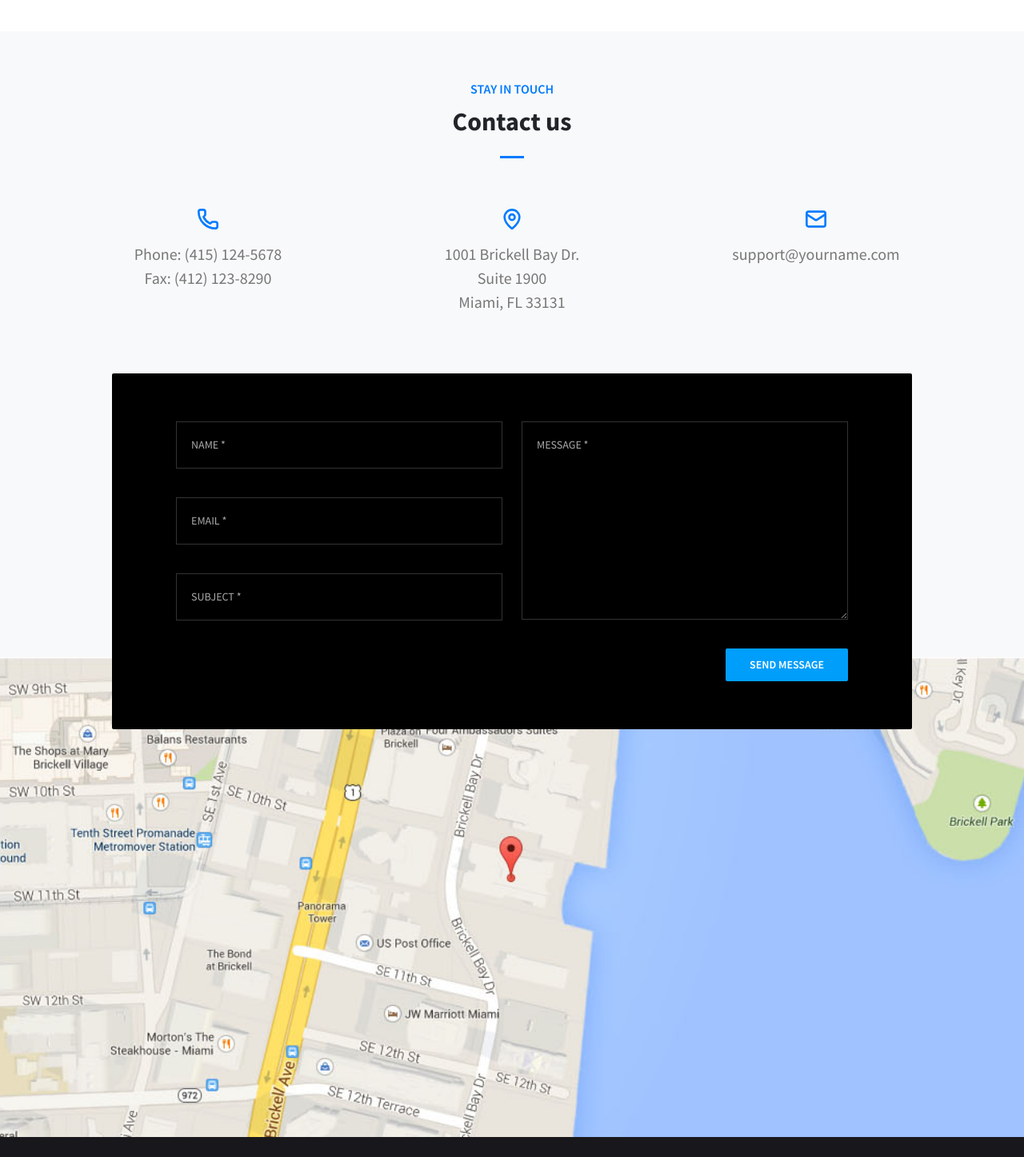
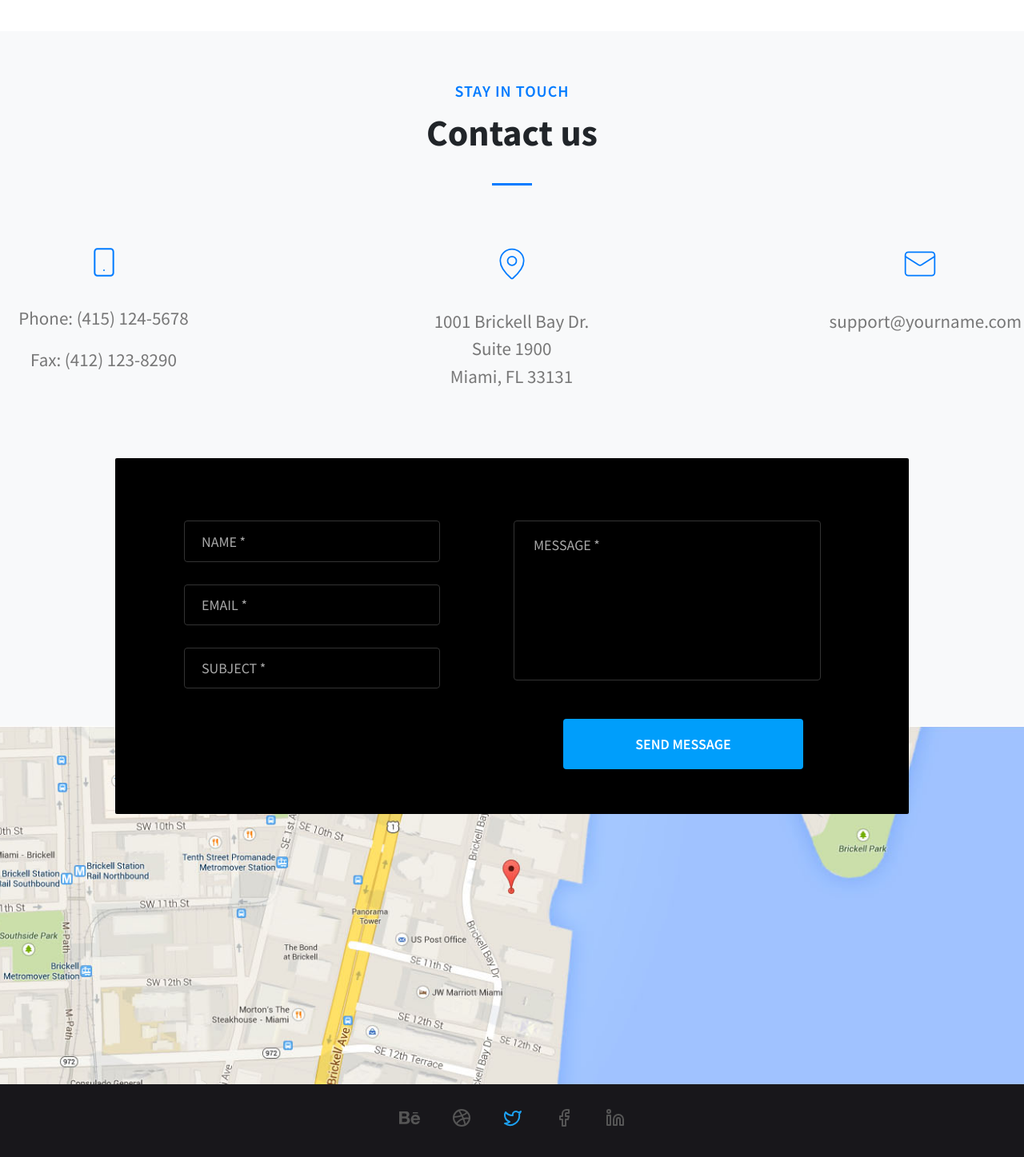
Before and after one commit to bliosha/5maket, a React (Vite) app: page / in a window 1280 px wide. Shown: the part 4580-6027 px from the top of the page at 80% size. Built offline with nearby package versions, Linux system fonts and the light colour scheme.

Commit message:
end pixel perfect

```diff
--- a/src/components/ContactUs.jsx
+++ b/src/components/ContactUs.jsx
@@ -5,7 +5,7 @@
 const ContactUs = () => {
     return (
         <section className="contact-section">
-            <Container>
+            <Container className="main">
                 <Row className="text-center mb-5">
                     <Col>
                         <p className="section-subtitle">STAY IN TOUCH</p>
@@ -15,19 +15,19 @@
                 </Row>
                 <Row className="contact-info text-center">
                     <Col md={4} className="mb-4">
-                        <svg xmlns="http://www.w3.org/2000/svg" width="28" height="28" viewBox="0 0 24 24" fill="none"
-                             stroke="currentColor" stroke-width="2.25" stroke-linecap="round" stroke-linejoin="round"
-                             className="lucide lucide-phone-icon lucide-phone">
-                            <path
-                                d="M13.832 16.568a1 1 0 0 0 1.213-.303l.355-.465A2 2 0 0 1 17 15h3a2 2 0 0 1 2 2v3a2 2 0 0 1-2 2A18 18 0 0 1 2 4a2 2 0 0 1 2-2h3a2 2 0 0 1 2 2v3a2 2 0 0 1-.8 1.6l-.468.351a1 1 0 0 0-.292 1.233 14 14 0 0 0 6.392 6.384"/>
+                        <svg xmlns="http://www.w3.org/2000/svg" width="40" height="40" viewBox="0 0 24 24" fill="none"
+                             stroke="currentColor" stroke-width="1.2" stroke-linecap="round" stroke-linejoin="round"
+                             className="lucide lucide-smartphone-icon lucide-smartphone">
+                            <rect width="14" height="20" x="5" y="2" rx="2" ry="2"/>
+                            <path d="M12 18h.01"/>
                         </svg>
                         <p>Phone: (415) 124-5678</p>
                         <p>Fax: (412) 123-8290</p>
                     </Col>
                     <Col md={4} className="mb-4">
-                        <svg xmlns="http://www.w3.org/2000/svg" width="28" height="28" viewBox="0 0 24 24" fill="none"
-                             stroke="currentColor" stroke-width="2.25" stroke-linecap="round" stroke-linejoin="round"
-                             className="lucide lucide-map-pin-icon lucide-map-pin">
+                        <svg xmlns="http://www.w3.org/2000/svg" width="44" height="44" viewBox="0 0 24 24" fill="none"
+                             stroke="currentColor" stroke-width="0.9545454545454546" stroke-linecap="round"
+                             stroke-linejoin="round" className="lucide lucide-map-pin-icon lucide-map-pin">
                             <path
                                 d="M20 10c0 4.993-5.539 10.193-7.399 11.799a1 1 0 0 1-1.202 0C9.539 20.193 4 14.993 4 10a8 8 0 0 1 16 0"/>
                             <circle cx="12" cy="10" r="3"/>
@@ -35,9 +35,9 @@
                         <p>1001 Brickell Bay Dr.<br/>Suite 1900<br/>Miami, FL 33131</p>
                     </Col>
                     <Col md={4} className="mb-4">
-                        <svg xmlns="http://www.w3.org/2000/svg" width="28" height="28" viewBox="0 0 24 24" fill="none"
-                             stroke="currentColor" stroke-width="2.25" stroke-linecap="round" stroke-linejoin="round"
-                             className="lucide lucide-mail-icon lucide-mail">
+                        <svg xmlns="http://www.w3.org/2000/svg" width="44" height="44" viewBox="0 0 24 24" fill="none"
+                             stroke="currentColor" stroke-width="0.9545454545454546" stroke-linecap="round"
+                             stroke-linejoin="round" className="lucide lucide-mail-icon lucide-mail">
                             <path d="m22 7-8.991 5.727a2 2 0 0 1-2.009 0L2 7"/>
                             <rect x="2" y="4" width="20" height="16" rx="2"/>
                         </svg>
@@ -74,7 +74,9 @@
                 </Container>
             </div>
 
-            <div className="map-background"></div>
+            <div className="map-container">
+                <img src="/src/assets/img/map.jpg" alt="Map" className="map-image" />
+            </div>
         </section>
     );
 };
--- a/src/components/Footer.jsx
+++ b/src/components/Footer.jsx
@@ -8,12 +8,10 @@
                 <div className="row justify-content-center mb-3">
                     <div className="col-auto">
                         <a href="https://github.com/bliosha/5maket" className="social-icon">
-                            <svg xmlns="http://www.w3.org/2000/svg" width="24" height="24" viewBox="0 0 24 24"
-                                 fill="none" stroke="currentColor" stroke-width="2" stroke-linecap="round"
-                                 stroke-linejoin="round" className="lucide lucide-github-icon lucide-github">
+                            <svg xmlns="http://www.w3.org/2000/svg" width="26" height="26" fill="currentColor"
+                                 className="bi bi-behance" viewBox="0 0 16 16">
                                 <path
-                                    d="M15 22v-4a4.8 4.8 0 0 0-1-3.5c3 0 6-2 6-5.5.08-1.25-.27-2.48-1-3.5.28-1.15.28-2.35 0-3.5 0 0-1 0-3 1.5-2.64-.5-5.36-.5-8 0C6 2 5 2 5 2c-.3 1.15-.3 2.35 0 3.5A5.403 5.403 0 0 0 4 9c0 3.5 3 5.5 6 5.5-.39.49-.68 1.05-.85 1.65-.17.6-.22 1.23-.15 1.85v4"/>
-                                <path d="M9 18c-4.51 2-5-2-7-2"/>
+                                    d="M4.654 3c.461 0 .887.035 1.278.14.39.07.711.216.996.391s.497.426.641.747c.14.32.216.711.216 1.137 0 .496-.106.922-.356 1.242-.215.32-.566.606-.997.817.606.176 1.067.496 1.348.922s.461.957.461 1.563c0 .496-.105.922-.285 1.278a2.3 2.3 0 0 1-.782.887c-.32.215-.711.39-1.137.496a5.3 5.3 0 0 1-1.278.176L0 12.803V3zm-.285 3.978c.39 0 .71-.105.957-.285.246-.18.355-.497.355-.887 0-.216-.035-.426-.105-.567a1 1 0 0 0-.32-.355 1.8 1.8 0 0 0-.461-.176c-.176-.035-.356-.035-.567-.035H2.17v2.31c0-.005 2.2-.005 2.2-.005zm.105 4.193c.215 0 .426-.035.606-.07.176-.035.356-.106.496-.216s.25-.215.356-.39c.07-.176.14-.391.14-.641 0-.496-.14-.852-.426-1.102-.285-.215-.676-.32-1.137-.32H2.17v2.734h2.305zm6.858-.035q.428.427 1.278.426c.39 0 .746-.106 1.032-.286q.426-.32.53-.64h1.74c-.286.851-.712 1.457-1.278 1.848-.566.355-1.243.566-2.06.566a4.1 4.1 0 0 1-1.527-.285 2.8 2.8 0 0 1-1.137-.782 2.85 2.85 0 0 1-.712-1.172c-.175-.461-.25-.957-.25-1.528 0-.531.07-1.032.25-1.493.18-.46.426-.852.747-1.207.32-.32.711-.606 1.137-.782a4 4 0 0 1 1.493-.285c.606 0 1.137.105 1.598.355.46.25.817.532 1.102.958.285.39.496.851.641 1.348.07.496.105.996.07 1.563h-5.15c0 .58.21 1.11.496 1.396m2.24-3.732c-.25-.25-.642-.391-1.103-.391-.32 0-.566.07-.781.176s-.356.25-.496.39a.96.96 0 0 0-.25.497c-.036.175-.07.32-.07.46h3.196c-.07-.526-.25-.882-.497-1.132zm-3.127-3.728h3.978v.957h-3.978z"/>
                             </svg>
                         </a>
                         <a href="#" className="social-icon">
--- a/src/sass/components/ContactUs.scss
+++ b/src/sass/components/ContactUs.scss
@@ -1,37 +1,177 @@
 @import url('https://fonts.googleapis.com/css2?family=Source+Sans+Pro:wght@400;600;700&display=swap');
 
 .contact-section {
+  width: 100%;
   font-family: 'Source Sans Pro', sans-serif;
   position: relative;
   background: #f8f9fa;
-  padding: 60px 0 0; // Важливо: прибираємо padding-bottom
+  padding: 60px 0;
   margin: 0;
   text-align: center;
 
+  .main {
+    max-width: 1170px;
+    margin-left: auto;
+    margin-right: auto;
+  }
+
+  .map-container {
+    width: 100%;
+    position: relative;
+    z-index: 0;
+    margin-top: -110px;
+
+    .map-image {
+      width: 100%;
+      height: 35vw;
+      object-fit: cover;
+      display: block;
+
+      @media (min-width: 1440px) {
+        height: 700px;
+      }
+
+      @media (max-width: 991px) {
+        height: 400px;
+        margin-top: -60px;
+      }
+
+      @media (max-width: 767px) {
+        height: 300px;
+        margin-top: -40px;
+      }
+    }
+  }
+
+  .contact-form-wrapper {
+    position: relative;
+    z-index: 1;
+    margin-bottom: 0;
+
+    .bg-black {
+      padding: 56px 80px;
+      border-radius: 2px;
+
+      .form-control {
+        margin-top: 22px;
+        background: transparent;
+        border: 1px solid #333;
+        color: #fff;
+        border-radius: 4px;
+        font-size: 18px;
+        padding: 10px 21px;
+        margin-bottom: 28px;
+        margin-left: 6px;
+        height: 6.4vh;
+        width: 40vh;
+
+        @media (max-width: 991px) {
+          width: 100%;
+          margin-left: 0;
+          margin-right: 0;
+        }
+
+        &::placeholder {
+          color: #aaa;
+        }
+      }
+
+      textarea.form-control {
+        padding-top: 16px;
+        padding-left: 24px;
+        height: 25vh !important;
+        width: 95% !important;
+        resize: none;
+        min-height: 180px;
+        margin-left: -10px;
+        margin-right: -10px;
+
+        @media (max-width: 991px) {
+          width: 100%;
+          margin-left: 0;
+          margin-right: 0;
+        }
+
+        @media (max-width: 767px) {
+          height: 16vh !important;
+          min-height: 150px;
+        }
+      }
+
+      .send-button {
+        background-color: #009efb;
+        border: none;
+        color: #fff;
+        padding: 18px 30px;
+        border-radius: 4px;
+        font-size: 18px;
+        font-weight: 600;
+        margin-top: 20px;
+        width: 100%;
+        max-width: 300px;
+        margin-left: auto;
+        margin-right: auto;
+
+        &:hover {
+          background-color: #007bff;
+        }
+      }
+    }
+  }
+
+  // Remove bottom padding from section
+  padding-bottom: 0 !important;
+
+  // Ensure footer follows immediately
+  &::after {
+    content: '';
+    display: block;
+    height: 0;
+    clear: both;
+  }
   .section-subtitle {
     color: #007bff;
     font-weight: 600;
+    font-size: 20px;
+    letter-spacing: 1px;
     margin-bottom: 10px;
   }
 
   .section-title {
-    font-size: 32px;
+    font-size: 46px;
     font-weight: 700;
     margin-bottom: 10px;
   }
 
   .divider {
-    width: 30px;
+    width: 50px;
     height: 3px;
     background-color: #007bff;
-    margin: 24px auto 14px;
+    margin: 35px auto 28px;
   }
 
   .contact-info {
+    padding-bottom: 40px;
+    width: 100%;
+    padding-left: 23px;
+    display: flex;
+    justify-content: center;
+    align-items: flex-start;
+    gap: 260px;
+    flex-wrap: nowrap;
+
+    > div {
+      flex: 1;
+      min-width: 250px;
+      width: 100%;
+      text-align: center;
+      margin: 0;
+
       p {
-      margin: 0;
+        margin-top: 18px;
         color: #777;
-      font-size: 20px;
+        font-size: 23px;
+        width: 100%;
       }
 
       svg {
@@ -41,60 +181,32 @@
       }
     }
 
-  .contact-form-wrapper {
-    max-width: 1000px;
-    margin: 50px auto 0;
-    position: relative;
-    z-index: 10;
-
-    .bg-black {
-      background-color: #0c0c0f;
-      padding: 60px 80px;
-      border-radius: 2px;
+    @media (max-width: 1200px) {
+      gap: 200px;
     }
 
-    .form-control {
-      background: transparent;
-      border: 1px solid #333;
-      color: #fff;
-      border-radius: 0;
-      font-size: 14px;
-      padding: 18px;
-      margin-bottom: 36px;
+    @media (max-width: 991px) {
+      flex-direction: column;
+      align-items: center;
+      gap: 30px;
+      padding-left: 0;
 
-      &::placeholder {
-        color: #aaa;
+      > div {
+        width: 100%;
+        min-width: 0;
+        text-align: center;
       }
     }
 
-    .send-button {
-      background-color: #009efb;
-      border: none;
-      padding: 10px 30px;
-      text-transform: uppercase;
-      font-weight: 600;
-      font-size: 14px;
-      border-radius: 2px;
-      float: right; // Кнопка праворуч
-
-      @media (max-width: 767px) {
-        float: none;
-        width: 100%;
-        display: block;
-        margin-top: 10px;
-      }
+    @media (max-width: 768px) {
+      gap: 20px;
     }
   }
 
-  .map-background {
-    background: url('/src/assets/img/map.jpg') no-repeat center center;
-    background-size: cover;
-    width: 100%;
-    height: 600px;
+  .contact-form-wrapper {
+    max-width: 992px;
+    margin: 5px auto 0;
     position: relative;
-    z-index: 1;
-    margin-top: -90px;
-    overflow: hidden;
+    z-index: 10;
   }
-
 }
--- a/src/sass/components/Footer.scss
+++ b/src/sass/components/Footer.scss
@@ -11,7 +11,7 @@
   .social-icon {
     color: #555;
     font-size: 20px;
-    margin: 0 10px;
+    margin: 0 20px;
     transition: color 0.3s ease;
 
     &:hover {
@@ -20,12 +20,17 @@
 
     &.twitter {
       color: #1da1f2;
+      &:hover {
+        color: #fff;
+      }
     }
   }
 
   .copyright {
-    font-size: 12px;
+    font-size: 18px;
+    font-weight: 600;
     color: #777;
     margin: 0;
+    margin-top: 14px;
   }
 }
```
Lines whose indentation alone changed are shown as unchanged.
